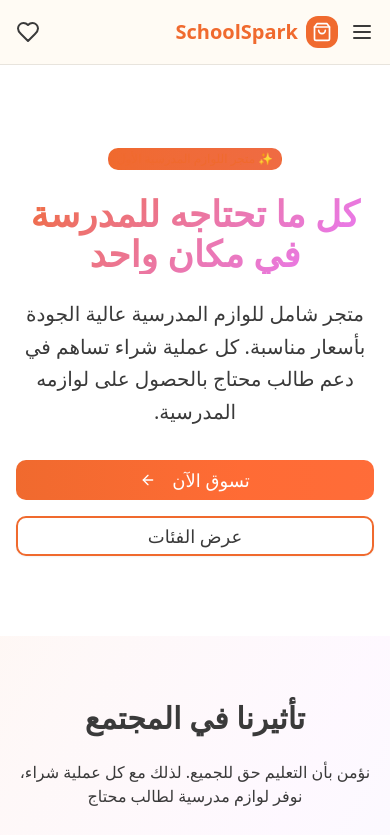
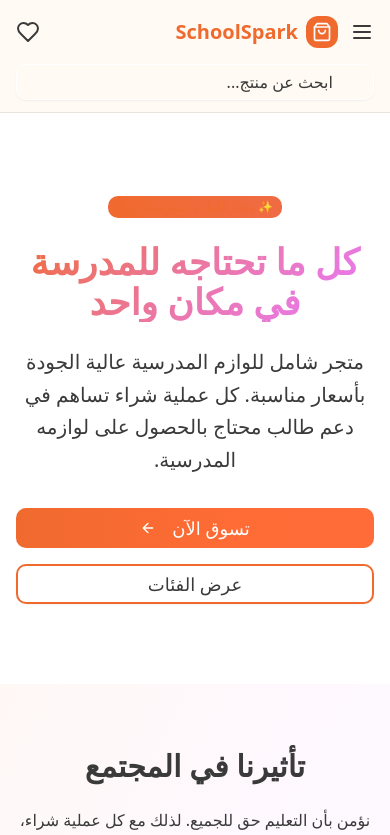
Before and after one commit to ilyes-del/yoobi-color-creations, a Next.js app: page / in a window 390 px wide. Shown: the top 835 px of the page. Built offline with nearby package versions, Linux system fonts and the light colour scheme.

Commit message:
Initial commit for Yoobi Color Creations3

```diff
--- a/app/page.tsx
+++ b/app/page.tsx
@@ -40,14 +40,19 @@ export default function HomePage() {
             <Link href="#" className="hover:text-primary">من نحن</Link>
           </nav>
 
-          {/* Right side */}
+          {/* Right side (Search + Wishlist) */}
           <div className="flex items-center gap-4">
-            {/* SearchBar replaces login */}
+            {/* SearchBar always in header */}
             <div className="hidden md:block w-64">
               <SearchBar />
             </div>
             <Heart className="h-6 w-6 cursor-pointer" />
           </div>
+        </div>
+
+        {/* Mobile Search below nav */}
+        <div className="md:hidden px-4 pb-3">
+          <SearchBar />
         </div>
       </header>
 
@@ -76,8 +81,7 @@ export default function HomePage() {
               <Link href="#" className="hover:text-primary">من نحن</Link>
             </nav>
             <div className="mt-6">
-              <SearchBar />
-              {/* Login moved here */}
+              {/* Login only here */}
               <Button
                 variant="outline"
                 className="w-full mt-4"
```
